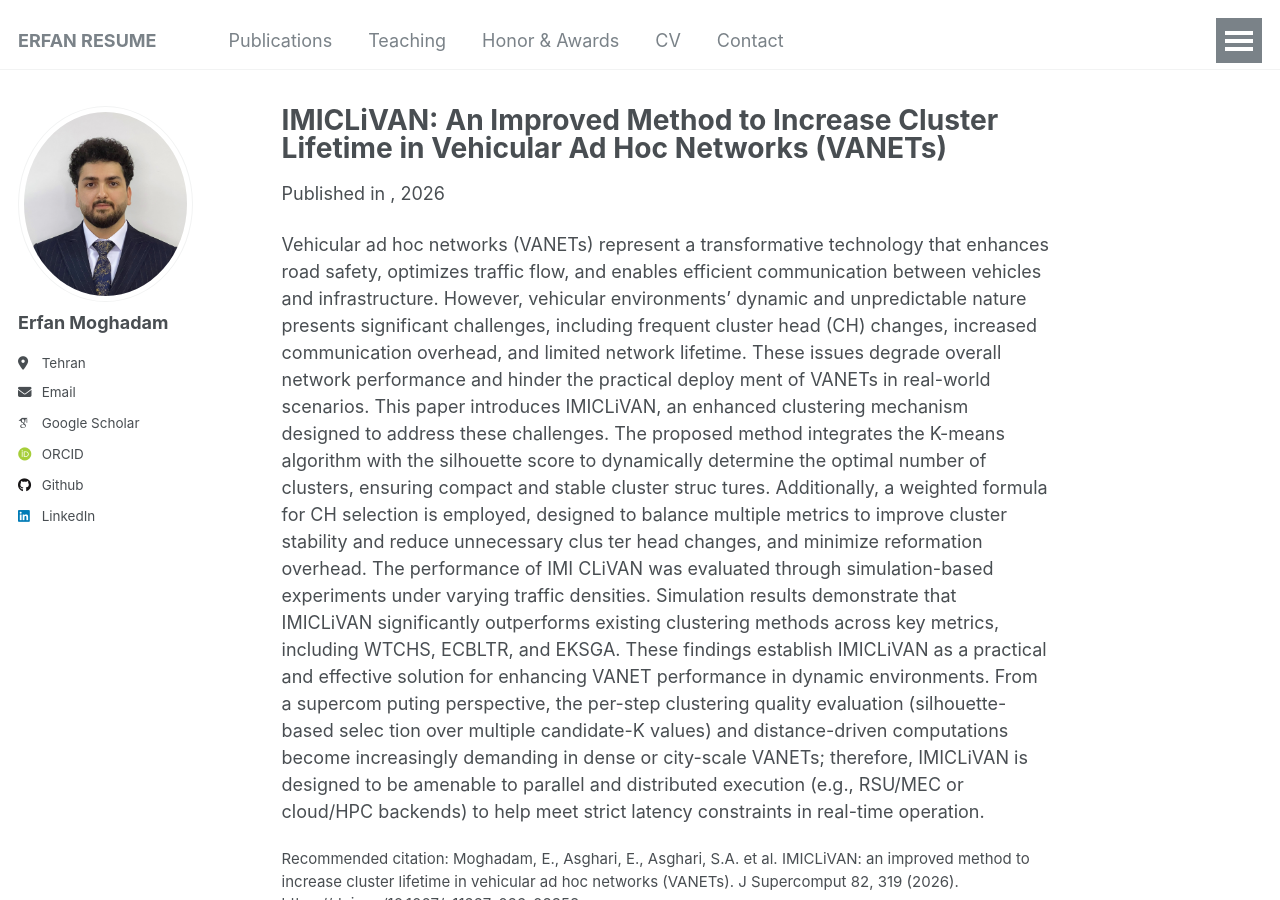
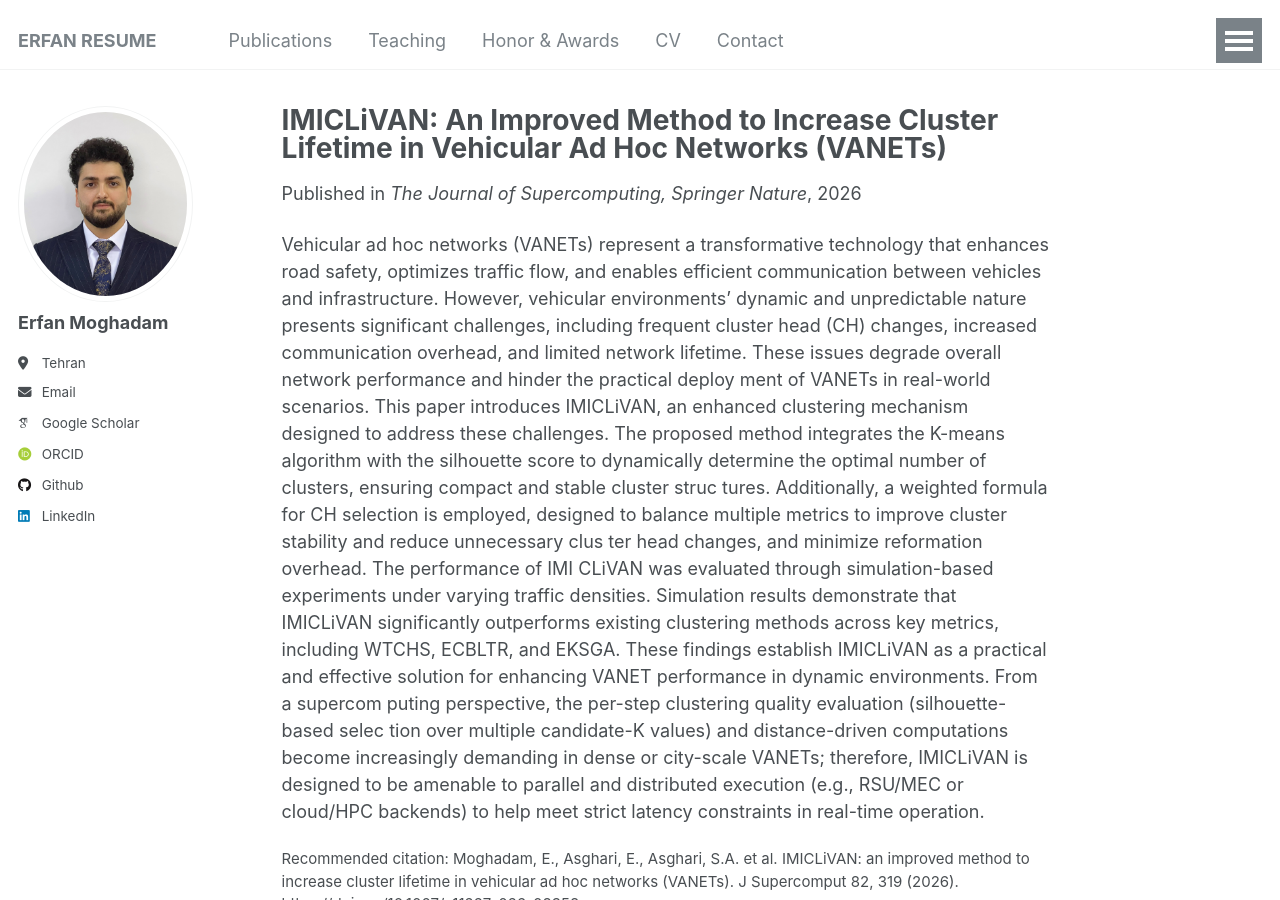
Before and after one commit to erfanresume/erfanresume.github.io, a Jekyll site: the page built from _publications/2024-02-17-paper-title-number-2.md, in a window 1280 px wide and 900 px high. Built offline with Jekyll 4.4.1, drawn with Linux system fonts in a browser that asks for light colours; some web fonts are replaced.

Commit message:
Update 2024-02-17-paper-title-number-2.md

```diff
--- a/_publications/2024-02-17-paper-title-number-2.md
+++ b/_publications/2024-02-17-paper-title-number-2.md
@@ -5,7 +5,7 @@ category: manuscripts
 permalink: /publication/2024-02-17--paper-title-number-2
 excerpt: 'Published.'
 date: 2026-04-03
-venue: ''
+venue: 'The Journal of Supercomputing, Springer Nature'
 paperurl: 'https://link.springer.com/article/10.1007/s11227-026-08358-z)](https://link.springer.com/article/10.1007/s11227-026-08358-z'
 citation: 'Moghadam, E., Asghari, E., Asghari, S.A. et al. IMICLiVAN: an improved method to increase cluster lifetime in vehicular ad hoc networks (VANETs). J Supercomput 82, 319 (2026). https://doi.org/10.1007/s11227-026-08358-z'
 ---
```
